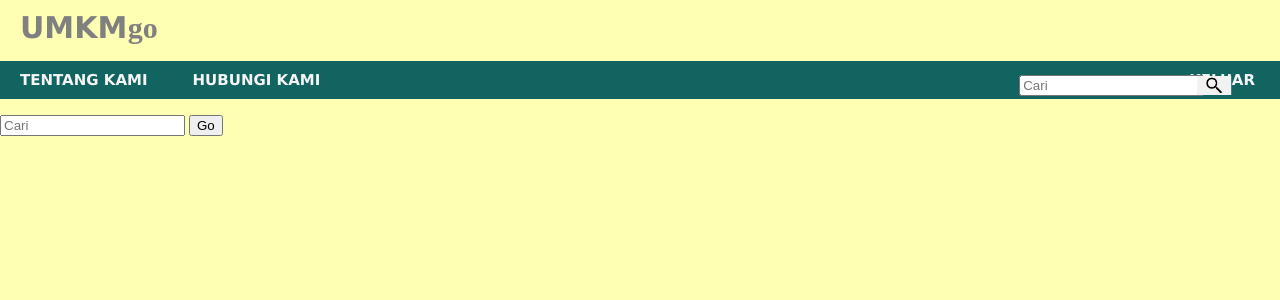
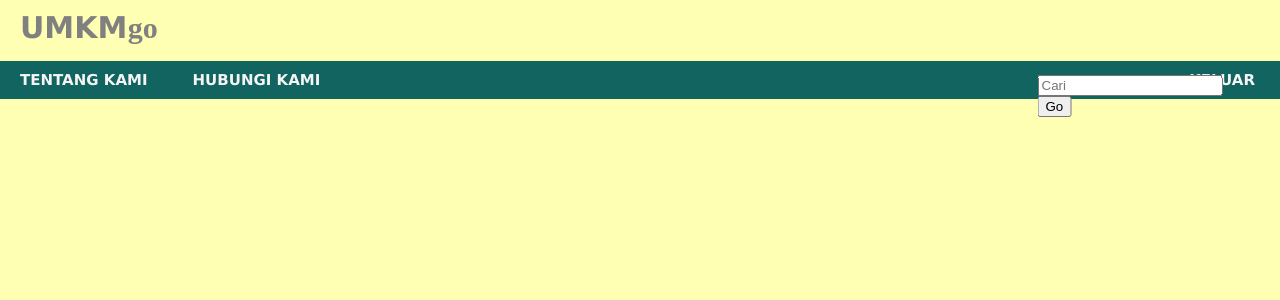
Before and after one commit to dehanalkautsar/MilestonesKelompok17, a PHP site: page /Search.php in a window 1280 px wide. Shown: the top 300 px of the page. Run offline with PHP 8.4, Linux system fonts and the light colour scheme.

Commit message:
revisi search

```diff
--- a/Search.php
+++ b/Search.php
@@ -22,18 +22,15 @@
 				<li><a href=#contact>HUBUNGI KAMI</a></li>
 				<li style="float:right">KELUAR</li>
 				<div class="searchbar">
-					<input class="search-txt" type="text" name="" placeholder="Cari">
-					<a href="search.php"><img src="search.png" height="19px" ></a>
-					<!-- masih harus dibenerin sih hehe -->
+                    <form action="search.php" methods="get" id="searchForm" >
+                        <input type="text" name = "q" id="searchBox" placeholder="Cari" >
+                        <input type="submit" name = "searchButton" value="Go">
+                    </form>
 				</div>
 			</ul>
 		</div>
 		<!-- ini nantinya buat yg image pencarian -->
 		<div>
-        <form action="search.php" methods="get" id="searchForm" >
-            <input type="text" name = "q" id="searchBox" placeholder="Cari" >
-            <input type="submit" name = "searchButton" value="Go">
-        </form>
         <?php
         if (isset($_GET["searchButton"])){
             $q = $_GET["q"];
```
Also changed, not shown: umkm_go.html (+4 -3 lines).
